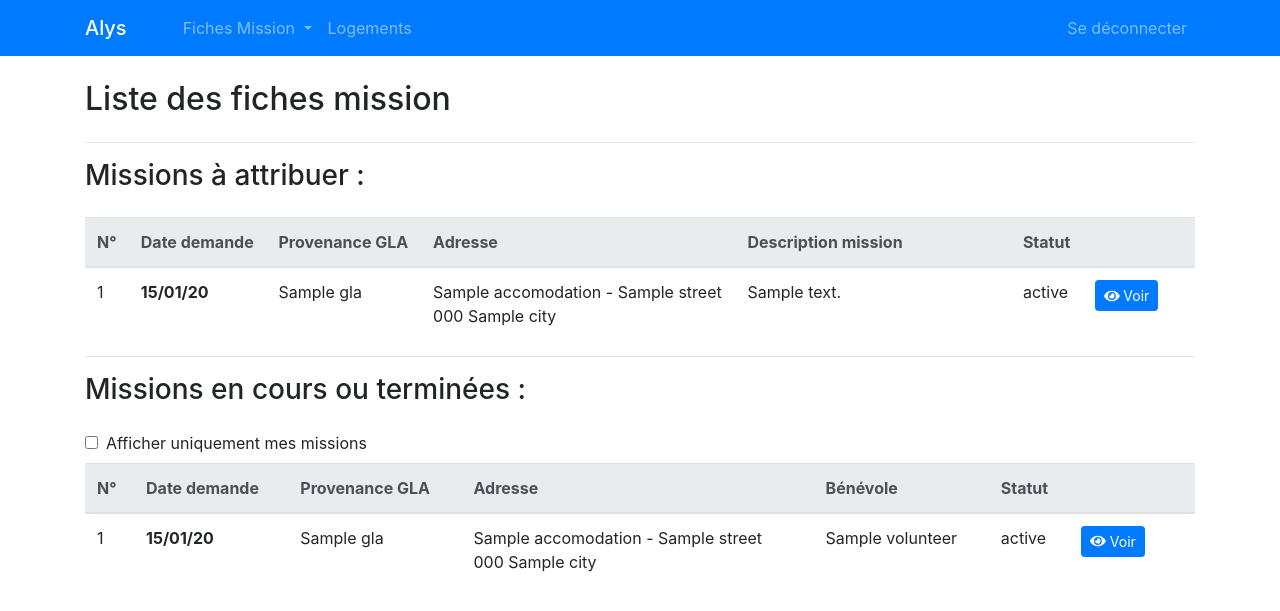
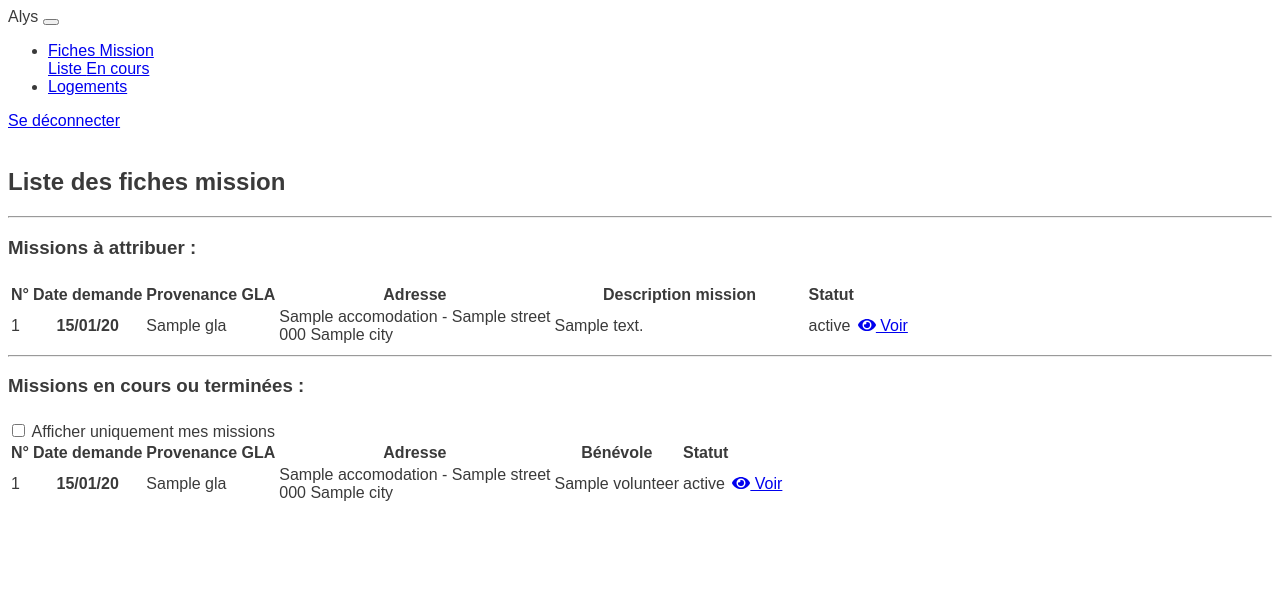
Before and after one commit to LiliceD/HHMissions, a Symfony app: template templates/mission/list.html.twig in a window 1280 px wide. Shown: the top 611 px of the page. Run offline with Twig, Linux system fonts and the light colour scheme; the template is opened without the code that fills it: most values are stand-ins (such as "Sample title", 1, 10 or a date in 2020); some libraries are stand-ins or nearby versions.

Commit message:
solved stash conflicts

```diff
--- a/public/style/css/style.css
+++ b/public/style/css/style.css
@@ -1,3 +1,9 @@
+/* Overriding W3.CSS defaults */
+html, body, h1, h2, h3, h4, h5, h6 {
+  font-family: Arial, sans-serif;
+  color: #3a3a3a;
+}
+
 /* mission/list.html.twig */
 h3 {
   margin-bottom: 24px;
--- a/templates/base.html.twig
+++ b/templates/base.html.twig
@@ -15,10 +15,11 @@
 
     {% block stylesheets %}
       <!-- Bootstrap -->
-      <link rel="stylesheet" href="https://maxcdn.bootstrapcdn.com/bootstrap/4.0.0/css/bootstrap.min.css" integrity="sha384-Gn5384xqQ1aoWXA+058RXPxPg6fy4IWvTNh0E263XmFcJlSAwiGgFAW/dAiS6JXm" crossorigin="anonymous">
+      {# <link rel="stylesheet" href="https://maxcdn.bootstrapcdn.com/bootstrap/4.0.0/css/bootstrap.min.css" integrity="sha384-Gn5384xqQ1aoWXA+058RXPxPg6fy4IWvTNh0E263XmFcJlSAwiGgFAW/dAiS6JXm" crossorigin="anonymous"> #}
       <!-- Font Awesome -->
       <script defer src="https://use.fontawesome.com/releases/v5.0.6/js/all.js"></script>
 
+      <link href="{{ asset('style/css/w3.css') }}" rel="stylesheet">
       <link href="{{ asset('style/css/style.css') }}" rel="stylesheet">
     {% endblock %}
 
@@ -98,6 +99,5 @@
         integrity="sha384-JZR6Spejh4U02d8jOt6vLEHfe/JQGiRRSQQxSfFWpi1MquVdAyjUar5+76PVCmYl"
         crossorigin="anonymous"></script>
     {% endblock %}
-
   </body>
 </html>
--- a/templates/mission/list.html.twig
+++ b/templates/mission/list.html.twig
@@ -20,9 +20,8 @@
   <h3>Missions à attribuer :</h3>
 
   <table id="newMissions" class="table table-hover">
-
-    <thead class="thead-light">
-      <tr>
+    <thead>
+      <tr class="w3-deep-orange">
         <th scope="col">N°</th>
         <th scope="col">Date demande</th>
         <th scope="col">Provenance GLA</th>
@@ -118,7 +117,7 @@
           <td>{{ mission.status }}</td>
           {# view button #}
           <td>
-            <a href="{{ path('app_mission_view', {'id': mission.id}) }}" title="Voir la FM {{ mission.id }}" class="btn btn-sm btn-primary">
+            <a href="{{ path('app_mission_view', {'id': mission.id}) }}" title="Voir la FM" class="btn btn-sm btn-primary">
               <i class="fas fa-eye"></i>
               Voir
             </a>
@@ -135,9 +134,7 @@
         </tr>
       {% endfor %}
     </tbody>
-
   </table>
-
 {% endblock %}
 
 
```
